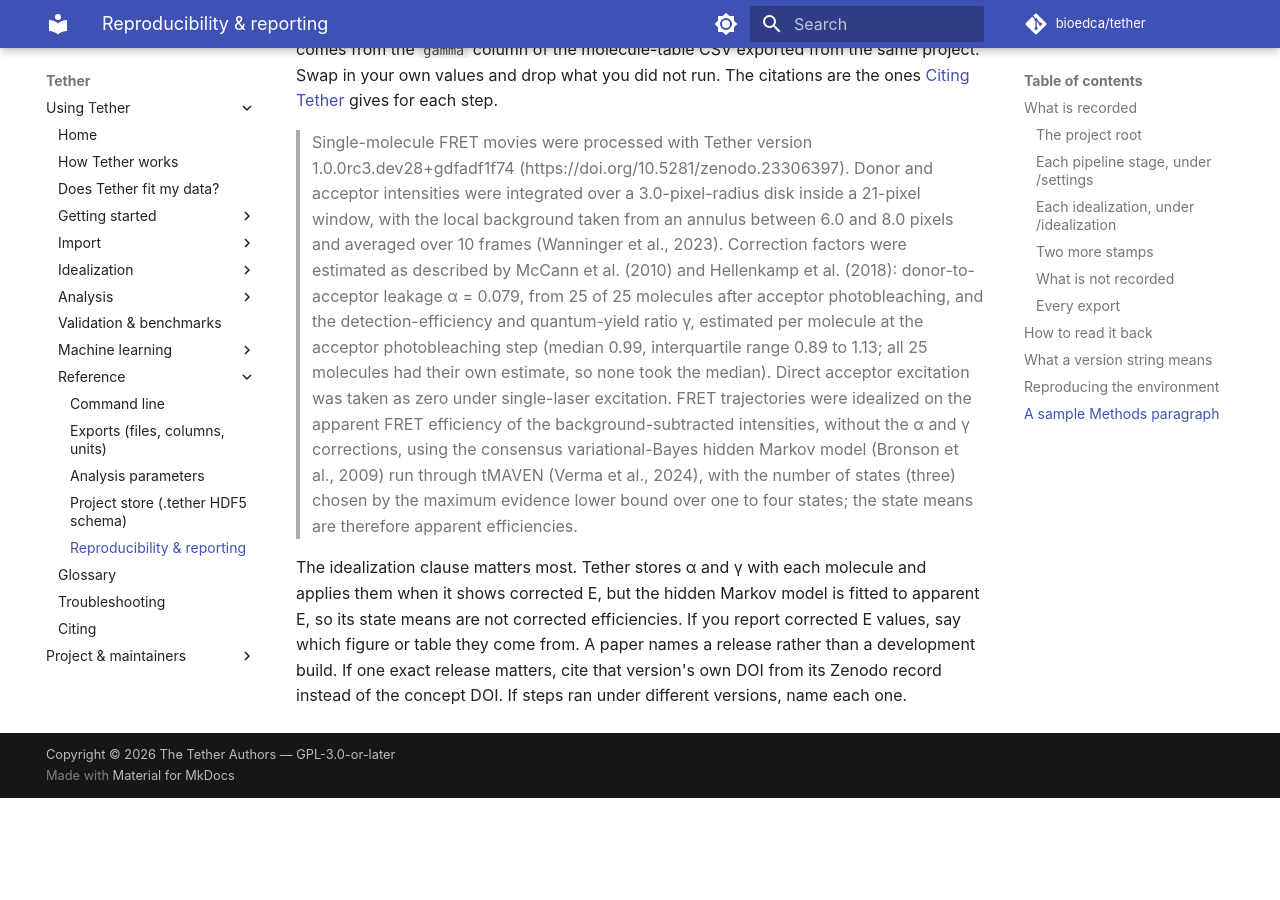
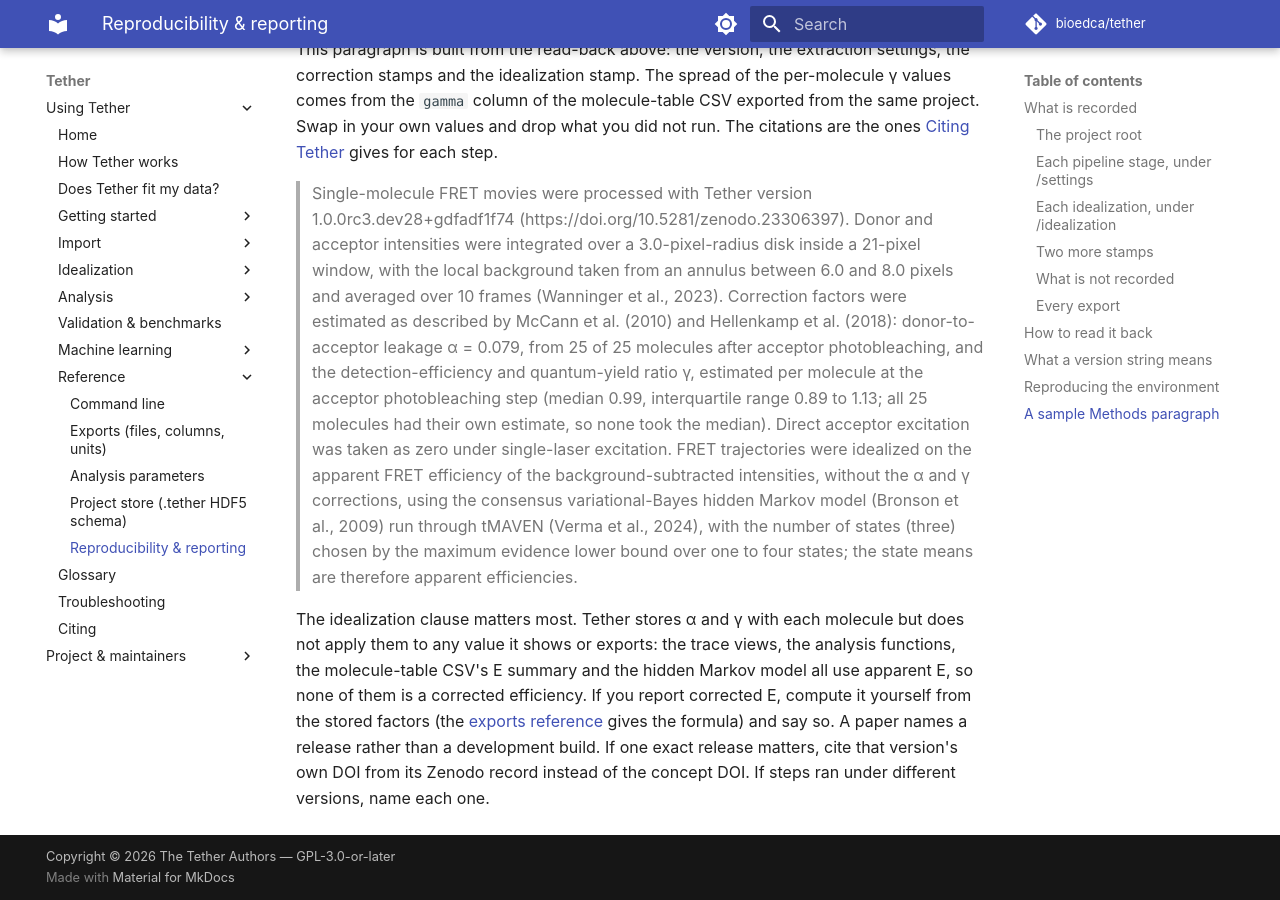
Before and after one commit to bioedca/tether, an MkDocs documentation site: the page built from docs/reproducibility.md, in a window 1280 px wide and 900 px high, scrolled down 10673 px. Built offline with MkDocs 1.6.1 and Material for MkDocs 9.7.7, drawn with Linux system fonts in a browser that asks for light colours; comment, search, counter and statistics services are not loaded; the version menu is left out; before the commit the page ends 11471 px from its top, so only the background shows below that; some of the changed text lies outside the part shown.

Commit message:
docs(reproducibility): say Tether shows and exports apparent E only (#175)
No view, analysis function or export applies the stored alpha and gamma;
corrected_fret is only reached through apparent_fret at the identity
factors. Describe the correction pass as recording methods and factors,
and tell readers to compute corrected E themselves.

```diff
--- a/docs/reproducibility.md
+++ b/docs/reproducibility.md
@@ -78,8 +78,10 @@ that failed the gates receive instead; it follows the same `withheld` rule. The
 `min_qualifying_traces`, `intensity_quantity`, `app_version` and `created_utc`.
 
 **`/settings/correction`** — `src/tether/project/correct.py`. Rewritten on every correction
-pass, and the stage that turns α and γ into corrected FRET efficiency (`source` =
-`accurate-fret`).
+pass (`source` = `accurate-fret`). The pass decides, per molecule, whether its α and γ are
+usable and records the outcome in `/molecules` as `correction_method` and
+`correction_confidence`, with any manual factor written into `alpha` and `gamma`. It does
+not compute a corrected E itself.
 
 | Attribute | Meaning |
 |---|---|
@@ -428,9 +430,11 @@ not run. The citations are the ones [Citing Tether](citing.md) gives for each st
 > (three) chosen by the maximum evidence lower bound over one to four states; the state
 > means are therefore apparent efficiencies.
 
-The idealization clause matters most. Tether stores α and γ with each molecule and applies
-them when it shows corrected E, but the hidden Markov model is fitted to apparent E, so its
-state means are not corrected efficiencies. If you report corrected E values, say which
-figure or table they come from. A paper names a release rather than a development build. If one exact release matters, cite
+The idealization clause matters most. Tether stores α and γ with each molecule but does not
+apply them to any value it shows or exports: the trace views, the analysis functions, the
+molecule-table CSV's E summary and the hidden Markov model all use apparent E, so none of
+them is a corrected efficiency. If you report corrected E, compute it yourself from the
+stored factors (the [exports reference](reference/exports.md#at-a-glance) gives the formula)
+and say so. A paper names a release rather than a development build. If one exact release matters, cite
 that version's own DOI from its Zenodo record instead of the concept DOI. If steps ran under
 different versions, name each one.
```
